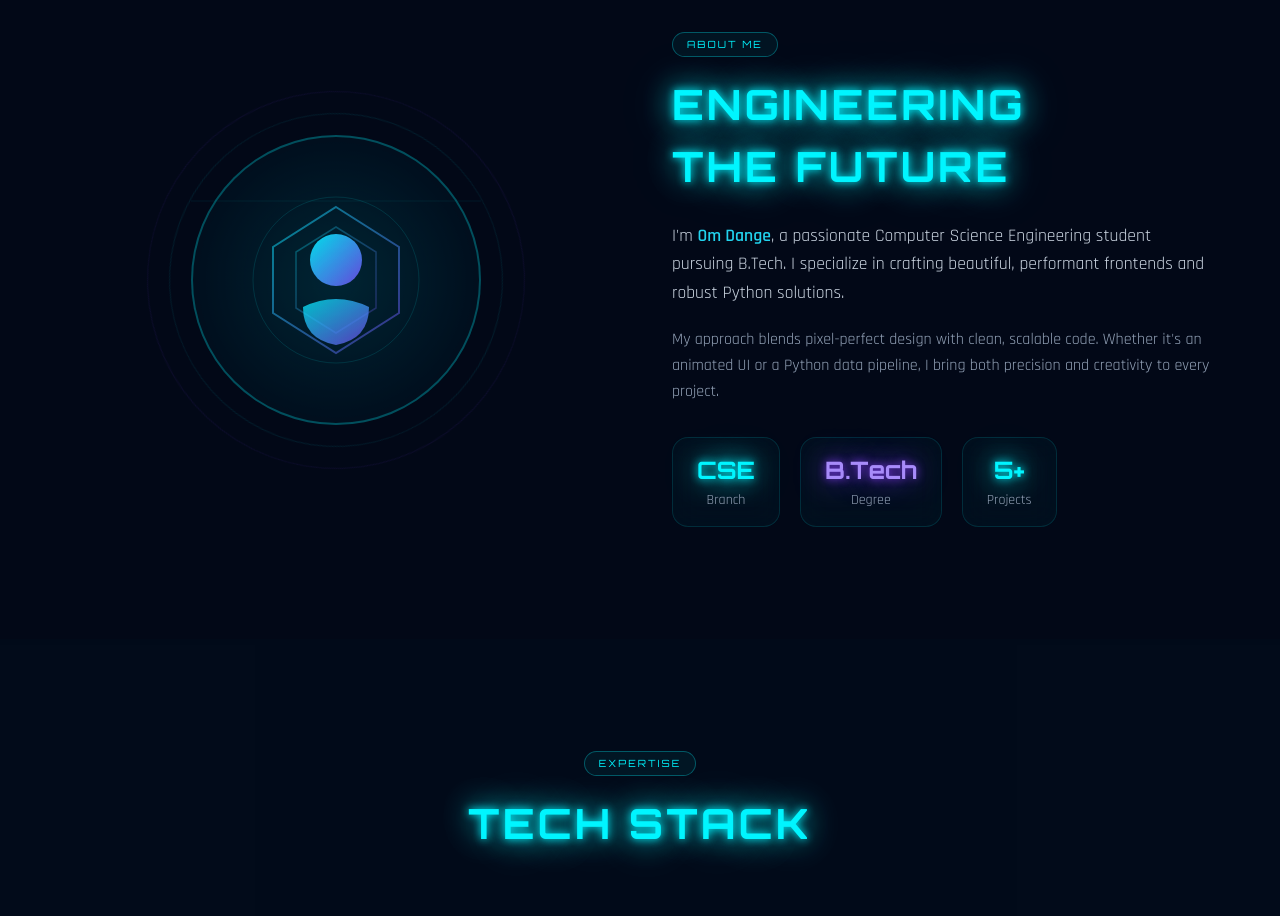
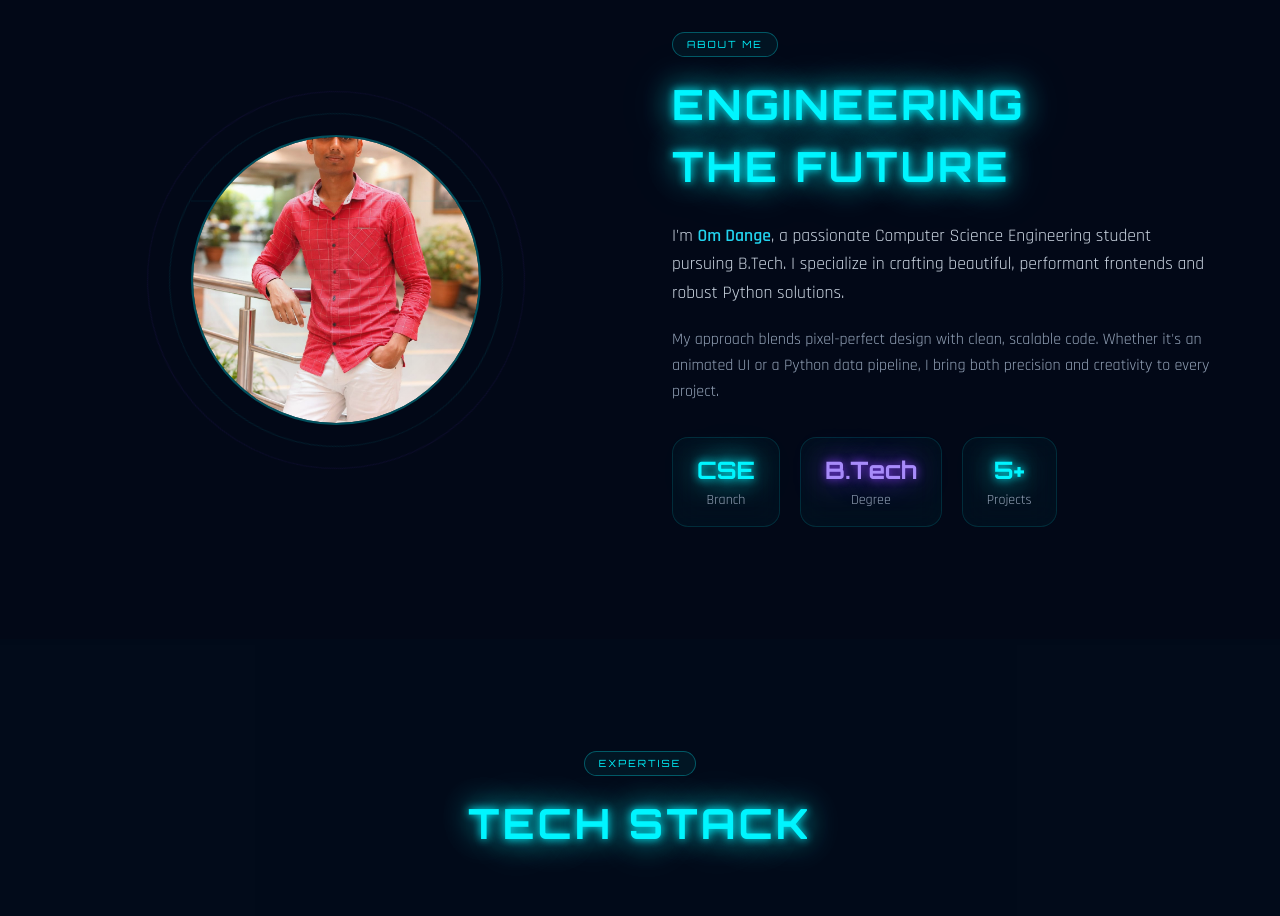
Before and after one commit to omdange016/my-portfolio, a plain HTML site: page index.html in a window 1280 px wide. Shown: the part 880-1796 px from the top of the page. Drawn offline with nearby package versions, Linux system fonts and the light colour scheme.

Commit message:
Update index.html

```diff
--- a/index.html
+++ b/index.html
@@ -130,7 +130,8 @@
       <div class="float" style="position:relative;width:290px;height:290px">
         <div style="position:absolute;inset:0;border-radius:50%;background:radial-gradient(circle,rgba(0,245,255,.15),transparent 70%);animation:pulse 3s infinite"></div>
         <div style="width:290px;height:290px;border-radius:50%;border:2px solid rgba(0,245,255,.28);display:flex;align-items:center;justify-content:center;overflow:hidden;background:rgba(0,245,255,.03)">
-          <svg width="170" height="170" viewBox="0 0 170 170">
+         <img src="om.jpeg" alt="Profile Photo"
+     style="width:100%;height:100%;object-fit:cover;border-radius:50%;box-shadow:0 0 20px #00f5ff;">
             <defs>
               <linearGradient id="av" x1="0%" y1="0%" x2="100%" y2="100%">
                 <stop offset="0%" stop-color="#00f5ff"/>
```
